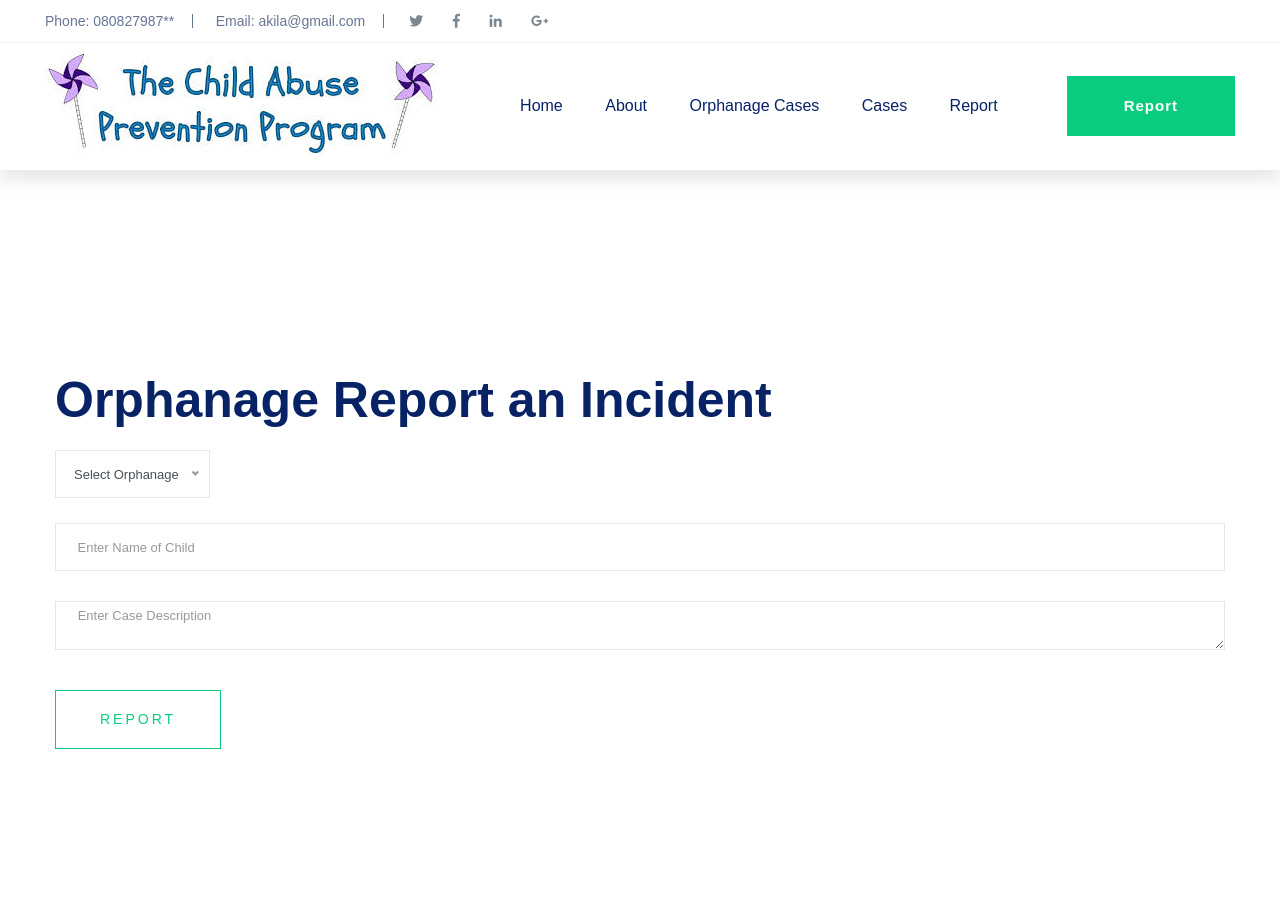
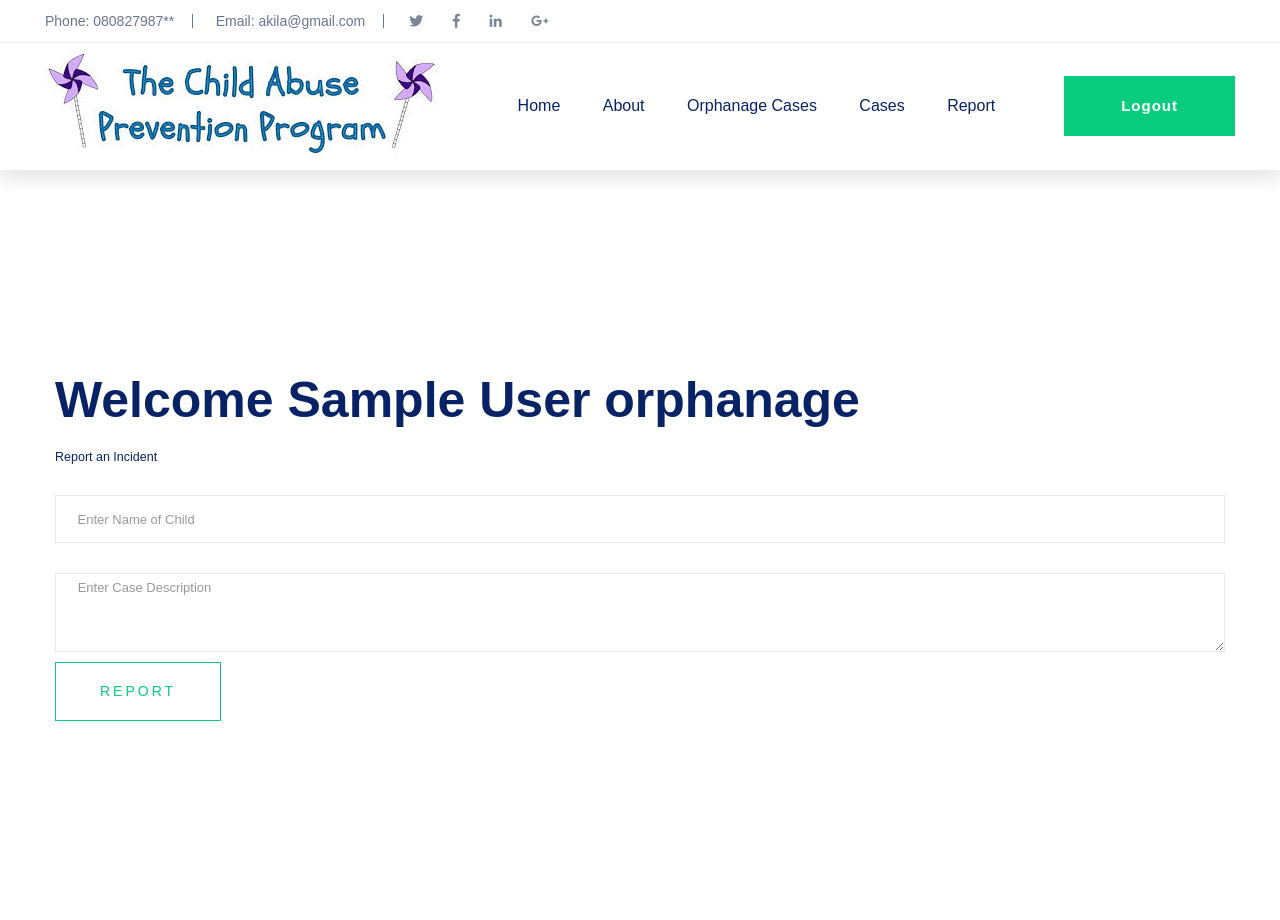
Before and after one commit to usman-bigdaddy/child-kidnap, a PHP site: page /report_orphanage.php in a window 1280 px wide. Shown: the top 920 px of the page. Run offline with PHP 8.4, Linux system fonts and the light colour scheme; the visitor is signed in with stand-in values (Sample User, id 1); data comes from the database, SQL or seed files in the repository; some libraries are stand-ins or nearby versions; some web fonts are replaced.

Commit message:
fixed orphanage login

```diff
--- a/header.php
+++ b/header.php
@@ -1,7 +1,14 @@
-<!doctype html>
+<?php
+session_start();
+?>
 <html class="no-js" lang="zxx">
 
-<!-- Mirrored from preview.colorlib.com/theme/charityworks/ by HTTrack Website Copier/3.x [XR&CO'2014], Tue, 12 Mar 2024 14:26:10 GMT -->
+<?php
+$orphanage_email = "";
+if (isset($_SESSION["orphanage_email"]) && !empty($_SESSION["orphanage_email"])) {
+    $orphanage_email = $_SESSION["orphanage_email"];
+}
+?>
 
 <head>
     <meta charset="utf-8">
@@ -102,10 +109,24 @@
                                         </nav>
                                     </div>
 
-                                    <div class="header-right-btn d-none d-lg-block ml-20">
+                                    <!-- <div class="header-right-btn d-none d-lg-block ml-20">
                                         <a href="report.php" class="btn header-btn">Report</a>
-                                    </div>
-                                    <!-- <div class="header-right-btn d-none d-lg-block ml-20">
+                                    </div> -->
+                                    <?php
+
+                                    if (isset($_SESSION["orphanage_email"]) && !empty($_SESSION["orphanage_email"])) {
+                                        // User is logged in
+                                        echo '<div class="header-right-btn d-none d-lg-block ml-20">';
+                                        echo '<a href="logout.php" class="btn header-btn">Logout</a>';
+                                        echo '</div>';
+                                    } else {
+                                        // User is not logged in
+                                        echo '<div class="header-right-btn d-none d-lg-block ml-20">';
+                                        echo '<a href="login_orphanage.php" class="btn header-btn">Login as Orphanage</a>';
+                                        echo '</div>';
+                                    }
+                                    ?>
+                                    <!-- <div class="header-right-btn d-none d-lg-block ml-20" <?php if (!(isset($_SESSION["orphanage_email"]))) echo 'style="display:none;"'; ?>>
                                         <a href="login_orphanage.php" class="btn header-btn">Orphanage Login</a>
                                     </div> -->
 
--- a/login_orphanage.php
+++ b/login_orphanage.php
@@ -17,10 +17,13 @@ include 'header.php' ?>
         if ($result->num_rows == 1) {
             $row = $result->fetch_assoc();
             if ($_POST["password"] === $row["password"]) {
-                echo "hello email";
                 $_SESSION['orphanage_email'] = $email;
+                $_SESSION['orphanage_name'] = $row["name_"];
+                $_SESSION['orphanage_id'] = $row["id"];
                 $url = "home.php"; // URL of the next page
                 echo "<script>window.location.href = '$url';</script>";
+                //header("Location: home.php");
+                //exit;
             } else {
                 $msg_login = "Invalid password";
             }
--- a/report_orphanage.php
+++ b/report_orphanage.php
@@ -18,13 +18,19 @@ include 'header.php';
         </div>
     </div> -->
     <?php
+    $orphanage_email = "";
+    if (isset($_SESSION["orphanage_email"]) && !empty($_SESSION["orphanage_email"])) {
+        $orphanage_email = $_SESSION["orphanage_email"];
+    } else {
+        $url = "login_orphanage.php"; // URL of the next page
+        echo "<script>window.location.href = '$url';</script>";
+    }
     if ($_SERVER["REQUEST_METHOD"] == "POST" && isset($_POST["add_btn"])) {
         include 'connect.php';
         $name = $_POST["name"];
         $description = $_POST["desc"];
-        $id_of_orphanage = $_POST["id_of_orphanage"];
         $stmt = $conn->prepare("INSERT INTO tb_orphanage_incident (id, child_name, child_description) VALUES (?,?,?)");
-        $stmt->bind_param("sss", $id_of_orphanage, $name, $description);
+        $stmt->bind_param("sss", $_SESSION["orphanage_id"], $name, $description);
         if ($stmt->execute()) {
             $msg = "New record created successfully.";
         } else {
@@ -38,33 +44,13 @@ include 'header.php';
         <div class="container">
             <div class="row">
                 <div class="col-12">
-                    <h1 style="font-size: 50px;" class="contact-title">Orphanage Report an Incident</h1>
+                    <h6 style="font-size: 50px;" class="contact-title">Welcome <?php echo $_SESSION["orphanage_name"] ?> orphanage</h6>
+                    <h5>Report an Incident</h5>
                 </div>
                 <div class="col-lg-12">
                     <form class="form-contact contact_form" action="report_orphanage.php" method="post" enctype="multipart/form-data">
                         <div class="row">
-                            <div class="col-12 mt-9">
-                                <div class="form-group">
-                                    <?php
-                                    include 'connect.php';
-                                    $sql = "SELECT id, name_ FROM orphanage";
-                                    $result = $conn->query($sql);
-                                    if ($result->num_rows > 0) {
-                                        echo "<select class=form-control w-100 name='id_of_orphanage'>";
-                                        echo "<option  value=''>Select Orphanage</option>";
-                                        while ($row = $result->fetch_assoc()) {
-                                            echo "<option  value='" . $row['id'] . "'>" . $row['name_'] . "</option>";
-                                        }
-                                        echo "</select>";
-                                    } else {
-                                        echo "No orphanages found";
-                                    }
 
-                                    // Close database connection
-                                    $conn->close();
-                                    ?>
-                                </div>
-                            </div><br /><br />
                             <div style="margin-top: 25px;" class="col-12 mt-9">
                                 <div class="form-group">
                                     <input class="form-control w-100" name="name" id="name" required placeholder=" Enter Name of Child" />
@@ -77,9 +63,16 @@ include 'header.php';
                             </div>
                         </div>
                         <?php echo $msg; ?>
-                        <div class="form-group mt-3">
+                        <?php if (isset($_SESSION["orphanage_email"])) : ?>
+                            <!-- Show the form if the session is set (user is logged in) -->
+                            <div class="form-group mt-3">
+                                <button type="submit" name="add_btn" class="button button-contactForm boxed-btn">Report</button>
+                            </div>
+                        <?php endif; ?>
+
+                        <!-- <div class="form-group mt-3">
                             <button type="submit" name="add_btn" class="button button-contactForm boxed-btn">Report</button>
-                        </div>
+                        </div> -->
                     </form>
                 </div>
             </div>
```
Also changed, not shown: logout.php (added, +12 -0 lines).
